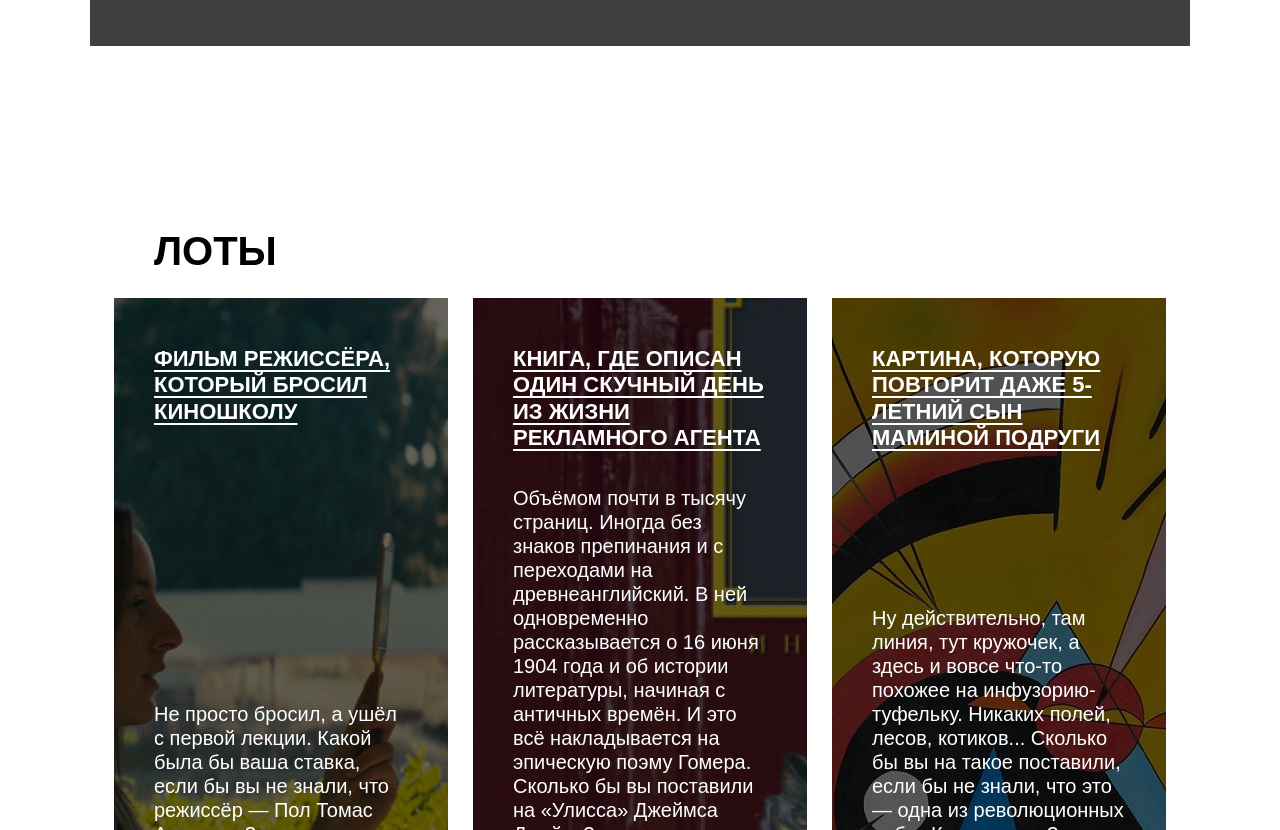
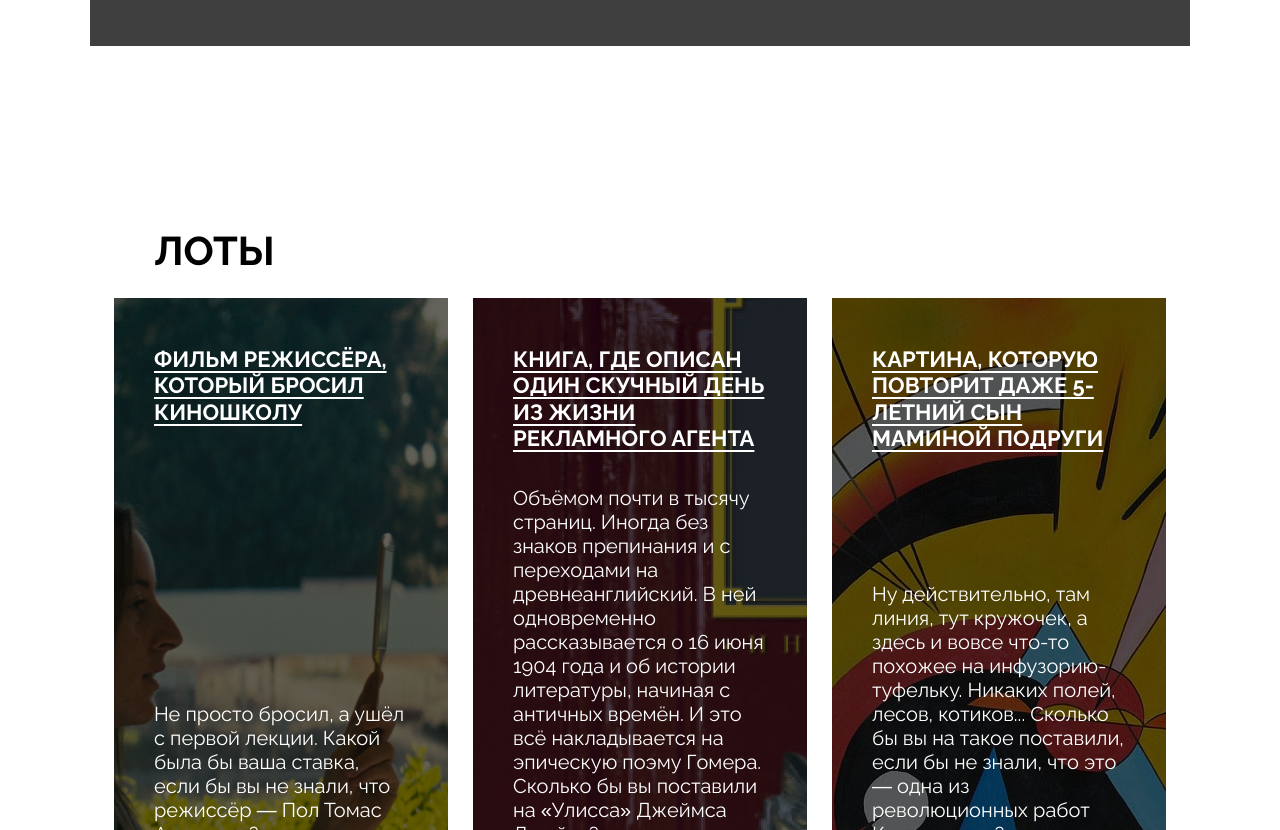
Before and after one commit to sashoque/ono-tebe-nado-fd, a plain HTML site: page index.html in a window 1280 px wide. Shown: the part 1009-1839 px from the top of the page. Drawn offline with Linux system fonts and the light colour scheme; the site is published under a folder, as on GitHub Pages, so addresses that start at the root find nothing; files whose address does not match are found by name.

Commit message:
третья попытка

```diff
--- a/fonts/fonts.css
+++ b/fonts/fonts.css
@@ -1,8 +1,8 @@
 @font-face {
   font-family: Raleway;
   src:
-    url(/fonts/Raleway-Regular.woff) format('woff2'),
-    url(/fonts/Raleway-Regular.woff) format('woff');
+    url(../fonts/Raleway-Regular.woff) format('woff2'),
+    url(../fonts/Raleway-Regular.woff) format('woff');
   font-weight: normal;
   font-display: swap;
 }
@@ -10,8 +10,8 @@
 @font-face {
   font-family: Raleway;
   src:
-    url(/fonts/Raleway-Bold.woff2) format('woff2'),
-    url(/fonts/Raleway-Bold.woff) format('woff');
+    url(../fonts/Raleway-Bold.woff2) format('woff2'),
+    url(../fonts/Raleway-Bold.woff) format('woff');
   font-weight: bold;
   font-display: swap;
 }
```
